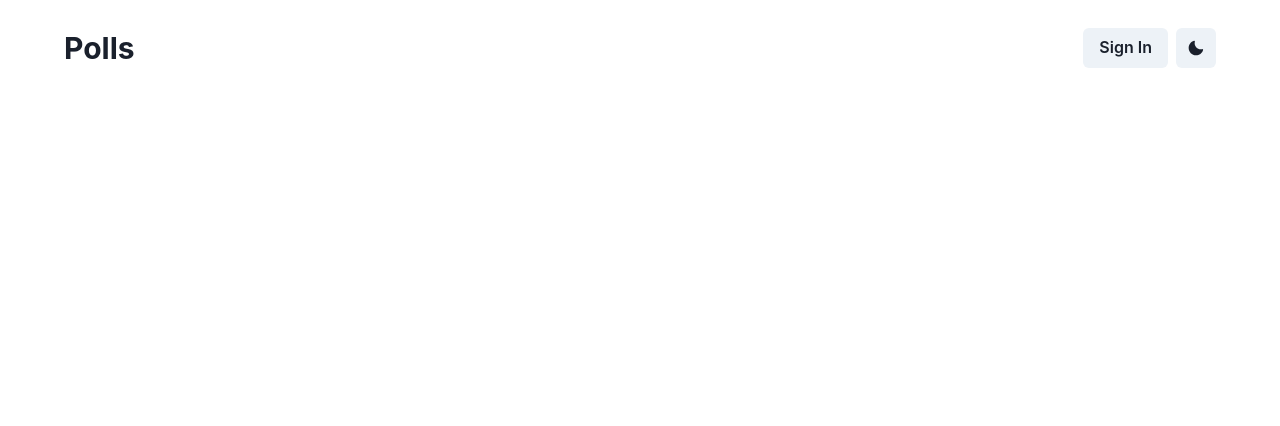
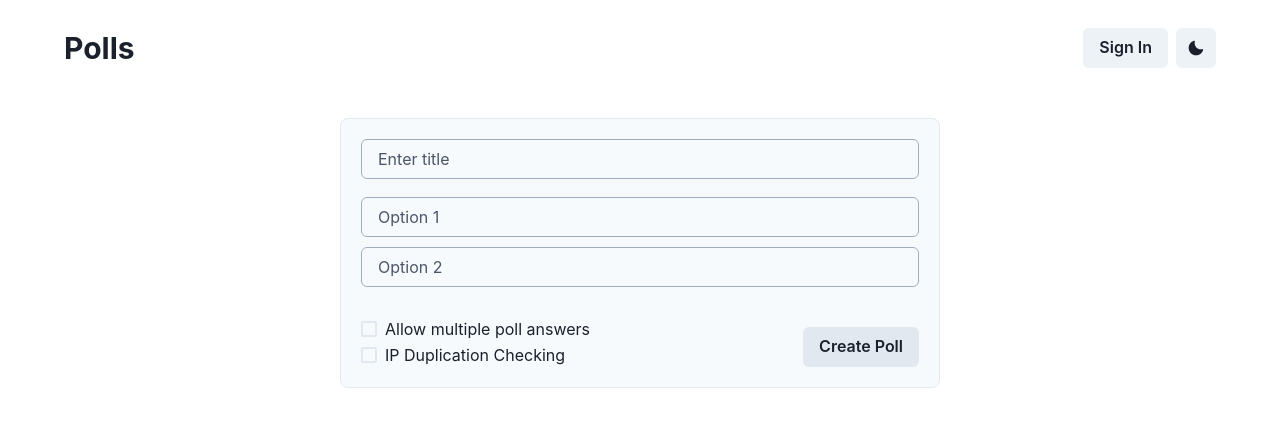
Before and after one commit to AndreiSaliba/polls, a Next.js app: page / in a window 1280 px wide. Shown: the top 426 px of the page. Built offline with nearby package versions, Linux system fonts and the light colour scheme; no server answers.

Commit message:
Create User Doc & Create Poll Doc

```diff
--- a/src/components/CreatePoll.jsx
+++ b/src/components/CreatePoll.jsx
@@ -1,65 +1,157 @@
-import { AddIcon } from "@chakra-ui/icons";
+/** @jsxRuntime classic */
+/** @jsx jsx */
+import { jsx, css } from "@emotion/react";
+import { useContext, useEffect, useState } from "react";
+import { createPoll } from "../utils/db";
+import { AuthContext } from "../utils/Auth";
 import {
+    Flex,
     Box,
     Button,
-    Flex,
-    IconButton,
     Input,
     useColorMode,
+    Checkbox,
 } from "@chakra-ui/react";
 
 const CreatePoll = () => {
     const { colorMode } = useColorMode();
+    const { currentUser } = useContext(AuthContext);
+    const [title, setTitle] = useState("");
+    const [fields, setFields] = useState(["", ""]);
+    const [multipleAnswers, setMultipleAnswers] = useState(false);
+    const [ipChecking, setIpChecking] = useState(false);
+
+    const submitPoll = () => {
+        const optionArray = fields
+            .filter((item) => item !== "")
+            .map((element) => {
+                return { option: element, count: 0 };
+            });
+        createPoll(currentUser?.uid, {
+            title: title,
+            options: optionArray,
+            authorID: currentUser?.uid ?? null,
+            dateCreated: new Date(),
+            multipleAnswers,
+            ipChecking,
+            ipList: [],
+        });
+        setTitle("");
+        setFields(["", ""]);
+        setIpChecking(false);
+        setMultipleAnswers(false);
+    };
+
+    const onChange = (e) => {
+        const index = e.target.dataset.index;
+        const tempArray = Array.from(fields);
+        tempArray[index] = e.target.value;
+        setFields(tempArray);
+    };
+
+    useEffect(() => {
+        if (fields[fields.length - 1] !== "" && fields.length < 10) {
+            setFields([...fields, ""]);
+        }
+    }, [fields]);
+
+    const InputCSS = (theme) => `
+        margin-bottom: 10px;
+        border-color: ${theme.colors.gray[400]};
+        &::placeholder {
+            color: ${
+                colorMode === "dark"
+                    ? theme.colors.gray[200]
+                    : theme.colors.gray[600]
+            };
+        }
+    `;
 
     return (
         <Flex
             w="600px"
             maxWidth="90vw"
             p="5"
+            borderWidth="1px"
             backgroundColor={`${
                 colorMode === "dark" ? "whiteAlpha.200" : "gray.50"
             }`}
-            borderWidth="1px"
             borderRadius="lg"
             flexDirection="column"
             justify="space-between"
         >
             <Box>
-                <Box
-                    contentEditable
-                    placeholder="Title"
-                    pl="4"
-                    fontSize="xl"
-                    fontWeight="semibold"
-                    css={`
-                        outline: none;
-                        &:empty::before {
-                            content: attr(placeholder);
+                <Input
+                    placeholder="Enter title"
+                    value={title}
+                    onChange={(e) => setTitle(e.currentTarget.value)}
+                    css={InputCSS}
+                />
+                <Box mt="2">
+                    {fields.map((element, idx) => {
+                        const num = idx + 1;
+                        return (
+                            <Input
+                                key={idx}
+                                data-index={idx}
+                                placeholder={`Option ${num}`}
+                                value={element}
+                                onChange={onChange}
+                                mb="10px"
+                                borderColor={"gray.400"}
+                                _placeholder={{
+                                    color:
+                                        colorMode === "dark"
+                                            ? "gray.200"
+                                            : "gray.600",
+                                }}
+                            />
+                        );
+                    })}
+                </Box>
+            </Box>
+            <Flex align="flex-end" justify="space-between" mt="5">
+                <Flex flexDirection="column" justifyContent="space-between">
+                    <Checkbox
+                        mb="0.5"
+                        isChecked={multipleAnswers}
+                        onChange={(e) => setMultipleAnswers(e.target.checked)}
+                    >
+                        Allow multiple poll answers
+                    </Checkbox>
+                    <Checkbox
+                        isChecked={ipChecking}
+                        onChange={(e) => setIpChecking(e.target.checked)}
+                    >
+                        IP Duplication Checking
+                    </Checkbox>
+                </Flex>
+                <Button
+                    onClick={submitPoll}
+                    css={(theme) => `
+                        background-color: ${
+                            colorMode === "dark"
+                                ? theme.colors.whiteAlpha[200]
+                                : theme.colors.gray[200]
+                        };
+                        &:hover {
+                            background-color: ${
+                                colorMode === "dark"
+                                    ? theme.colors.whiteAlpha[300]
+                                    : theme.colors.gray[300]
+                            }
+                        }
+                        &:active {
+                            background-color: ${
+                                colorMode === "dark"
+                                    ? theme.colors.whiteAlpha[400]
+                                    : theme.colors.gray[400]
+                            }
                         }
                     `}
-                ></Box>
-                <Box mt="2">
-                    <Input placeholder="Enter poll option" mt="3" />
-                    <Input placeholder="Enter poll option" mt="3" />
-                    <Input placeholder="Enter poll option" mt="3" />
-                    <Input placeholder="Enter poll option" mt="3" />
-                    <Input placeholder="Enter poll option" mt="3" />
-                    <Flex mt="3">
-                        <Input placeholder="Enter poll option" />
-                        <IconButton
-                            ml="3"
-                            borderRadius="md"
-                            backgroundColor=""
-                            _hover={{ backgroundColor: "gray.300" }}
-                            _active={{ backgroundColor: "gray.400" }}
-                        >
-                            <AddIcon />
-                        </IconButton>
-                    </Flex>
-                </Box>
-            </Box>
-            <Flex justify="flex-end" mt="7">
-                <Button>Create Poll</Button>
+                >
+                    Create Poll
+                </Button>
             </Flex>
         </Flex>
     );
--- a/src/pages/dashboard.jsx
+++ b/src/pages/dashboard.jsx
@@ -50,11 +50,12 @@ const Dashboard = () => {
                         flexDirection="column"
                         width="600px"
                         maxWidth="90vw"
-                        marginTop="5"
+                        marginTop="7"
                         padding="5"
                         borderRadius="lg"
+                        borderWidth="1px"
                         backgroundColor={
-                            colorMode === "dark" ? "whiteAlpha.200" : "gray.100"
+                            colorMode === "dark" ? "whiteAlpha.200" : "gray.50"
                         }
                     >
                         <AuthConnection providerId="google.com" />
--- a/src/pages/index.jsx
+++ b/src/pages/index.jsx
@@ -6,8 +6,8 @@ const Home = () => {
     return (
         <>
             <Header />
-            <Center pt="10">
-                {/* <CreatePoll /> */}
+            <Center mt="50px">
+                <CreatePoll />
             </Center>
         </>
     );
--- /dev/null
+++ b/src/utils/db.jsx
@@ -0,0 +1,36 @@
+import firebase from "./firebase";
+
+const firestore = firebase.firestore();
+
+export const createUser = (uid, data) => {
+    firestore
+        .collection("users")
+        .doc(uid)
+        .get()
+        .then((doc) => {
+            if (!doc.exists) {
+                firestore
+                    .collection("users")
+                    .doc(uid)
+                    .set({ userID: uid, ...data }, { merge: true });
+            }
+        });
+};
+
+export const createPoll = (uid, data) => {
+    const doc = firestore.collection("polls").doc();
+    firestore
+        .collection("polls")
+        .doc(doc.id)
+        .set({ pollID: doc.id, ...data }, { merge: true });
+    if (uid) {
+        firestore
+            .collection("users")
+            .doc(uid)
+            .update({
+                pollsCreated: firebase.firestore.FieldValue.arrayUnion(doc.id),
+            });
+    }
+};
+
+export default firestore;
--- a/src/utils/firebase.jsx
+++ b/src/utils/firebase.jsx
@@ -1,5 +1,6 @@
 import firebase from "firebase/app";
 import "firebase/auth";
+import "firebase/firestore";
 
 if (!firebase.apps.length) {
     firebase.initializeApp({
```
Also changed, not shown: src/components/AuthConnection.jsx (+9 -9 lines), src/pages/verify.jsx (+2 -26 lines), src/utils/Auth.jsx (+18 -25 lines).
